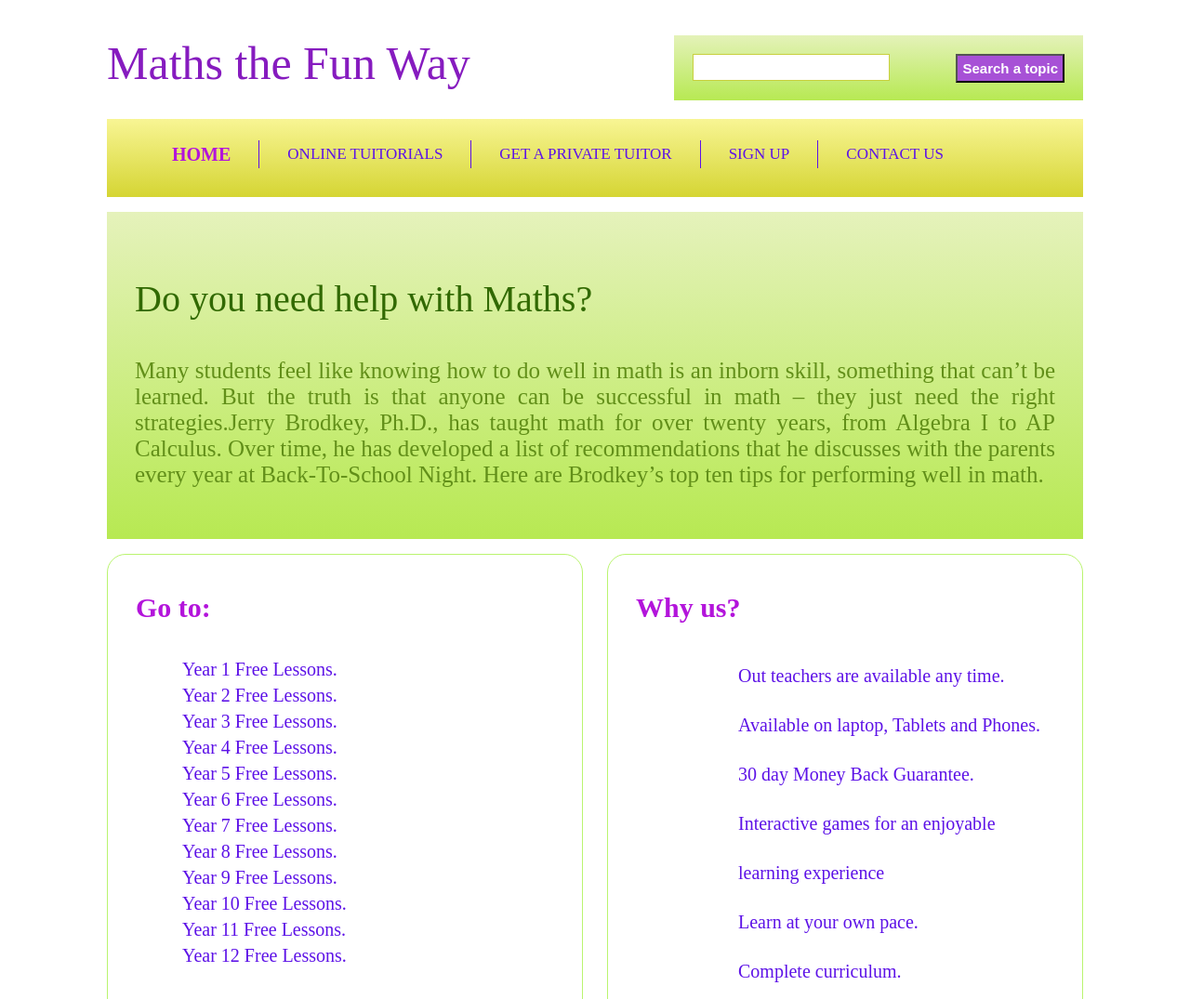
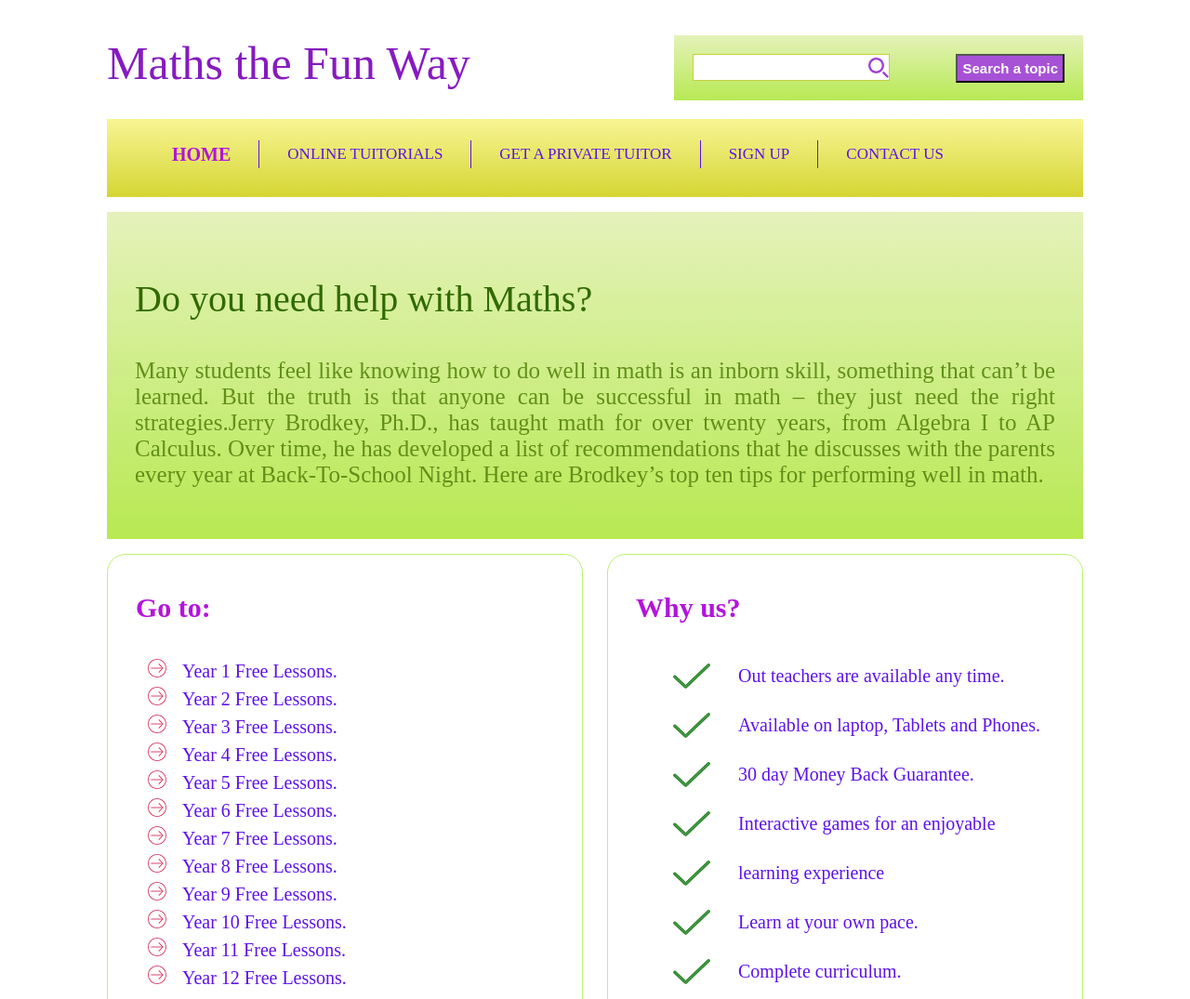
Before and after one commit to srikant58008/maths_2, a plain HTML site: page index.html in a window 1280 px wide. Shown: the top 1075 px of the page at 93% size. Drawn offline with Linux system fonts and the light colour scheme.

Commit message:
Update styling.css

```diff
--- a/styling.css
+++ b/styling.css
@@ -39,7 +39,7 @@ h1 a{
     padding: 5px;
     font-size: 15px;
     color: #E36A0C;
-    background: white url(/maths/image/search.png) right center no-repeat;
+    background: white url(/search.png) right center no-repeat;
     border: 1px solid #C8D03E;
 }
 .submit{
@@ -126,13 +126,13 @@ ul{
 #leftsidebar ul li{
     padding-bottom: 5px;
     padding-left: 10px;
-    list-style-image: url(/maths/image/arrow.png);
+    list-style-image: url(/arrow.png);
 }
 #rightsidebar ul li{
     padding-bottom: 15px;
     padding-top: 15px;
     padding-left: 70px;
-    background: url(/maths/image/tick.png) no-repeat left center;
+    background: url(/tick.png) no-repeat left center;
 }
 .sidebar ul li a{
     text-decoration: none;
```
